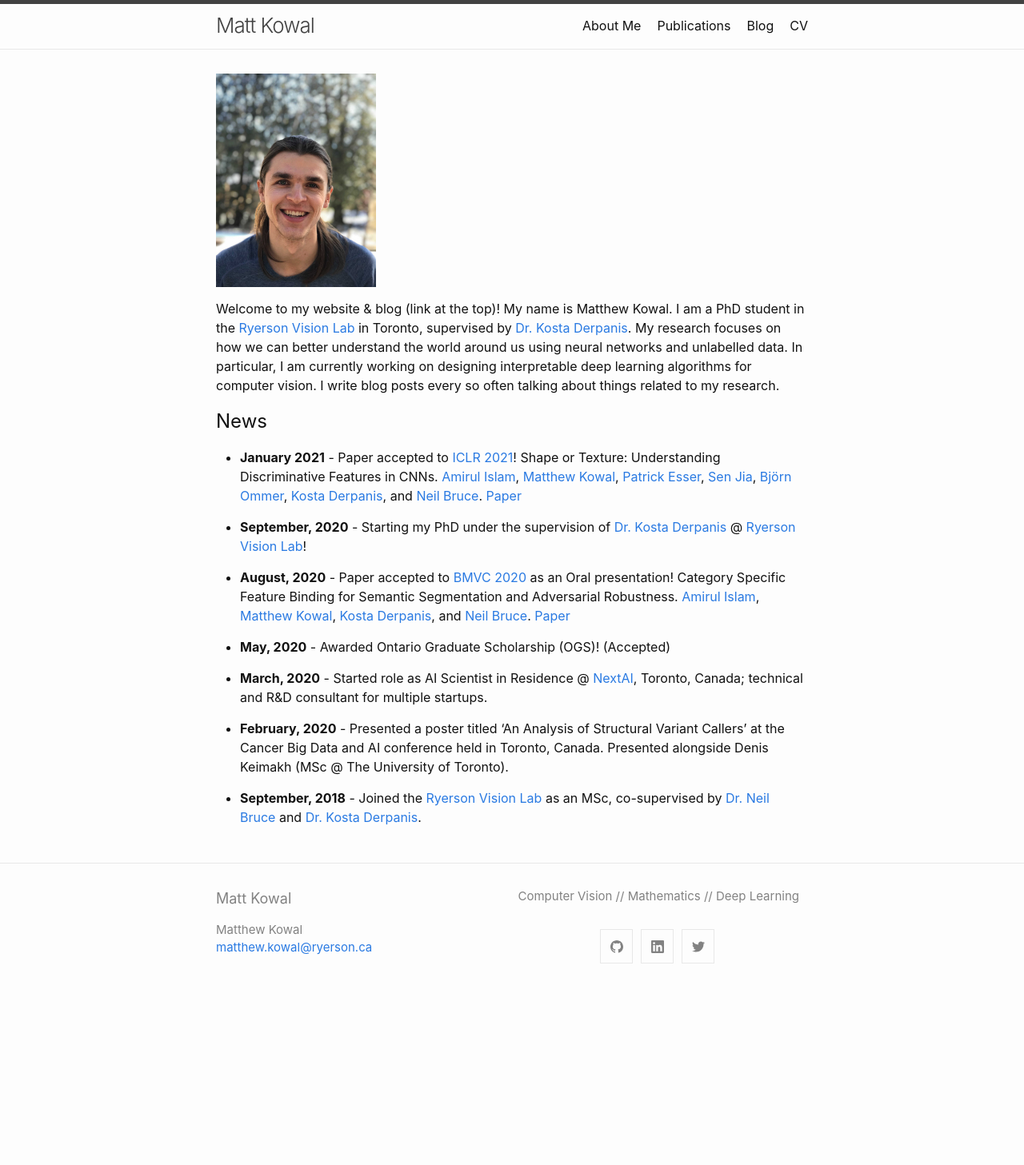
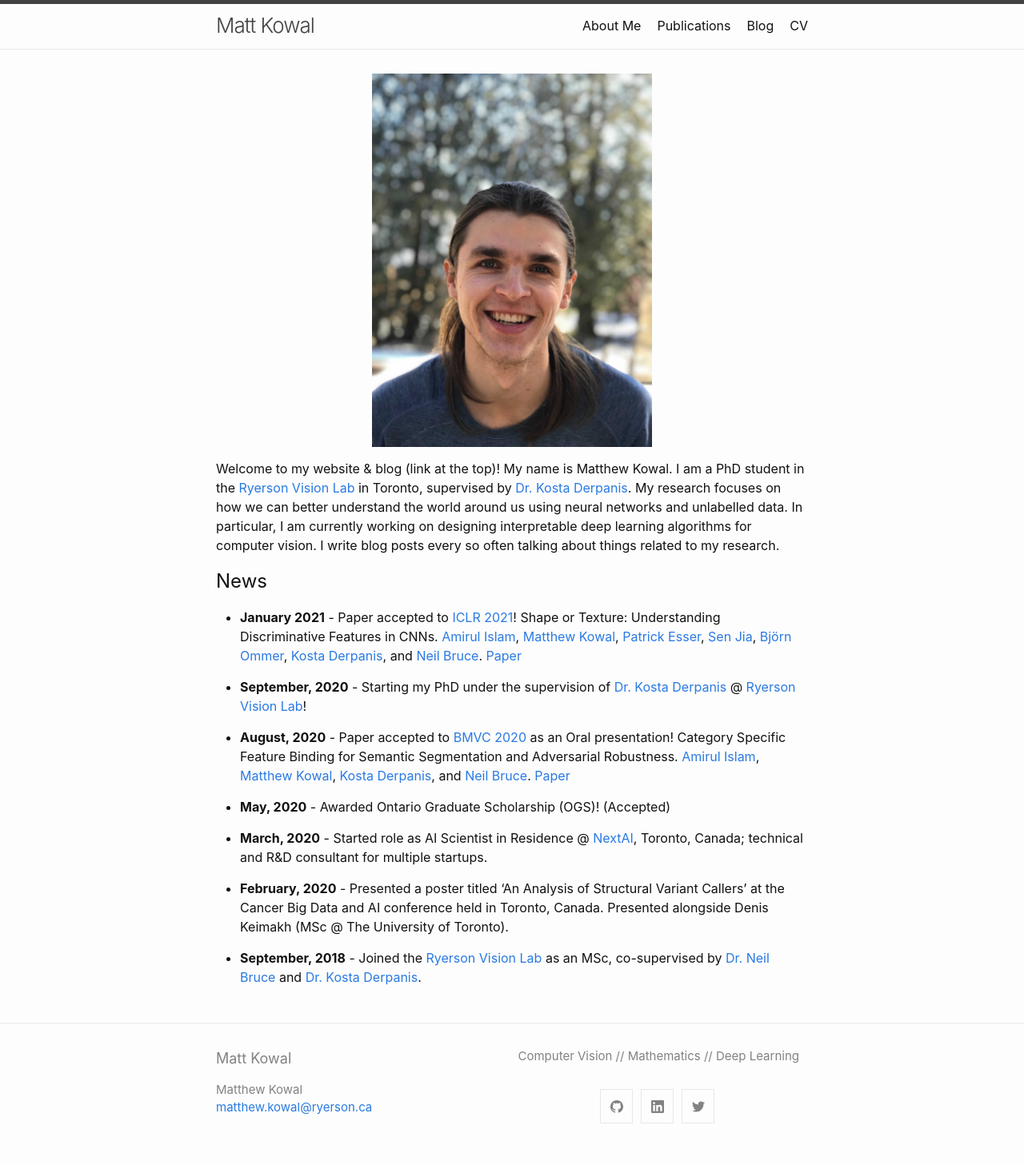
Before and after one commit to MKowal2/MKowal4.github.io, a Jekyll site: the page built from index.md, in a window 1280 px wide. Shown: the whole page at 80% size. Built offline with Jekyll 4.4.1, drawn with Linux system fonts in a browser that asks for light colours; before the commit the page ends 1257 px from its top, so only the background shows below that.

Commit message:
Update index.md

```diff
--- a/index.md
+++ b/index.md
@@ -8,8 +8,10 @@
 layout: home
 ---
 
-<img src="images/profile.jpg" width="200">
 
+<p align="center">
+  <img src="images/profile.jpg" width="350">
+</p>
 
 
 Welcome to my website & blog (link at the top)! My name is Matthew Kowal. I am a PhD student in the [Ryerson Vision Lab](https://ryersonvisionlab.github.io/) in Toronto, supervised by [Dr. Kosta Derpanis](https://cs.ryerson.ca/~kosta/). My research focuses on how we can better understand the world around us using neural networks and unlabelled data. In particular, I am currently working on designing interpretable deep learning algorithms for computer vision. I write blog posts every so often talking about things related to my research.
```
